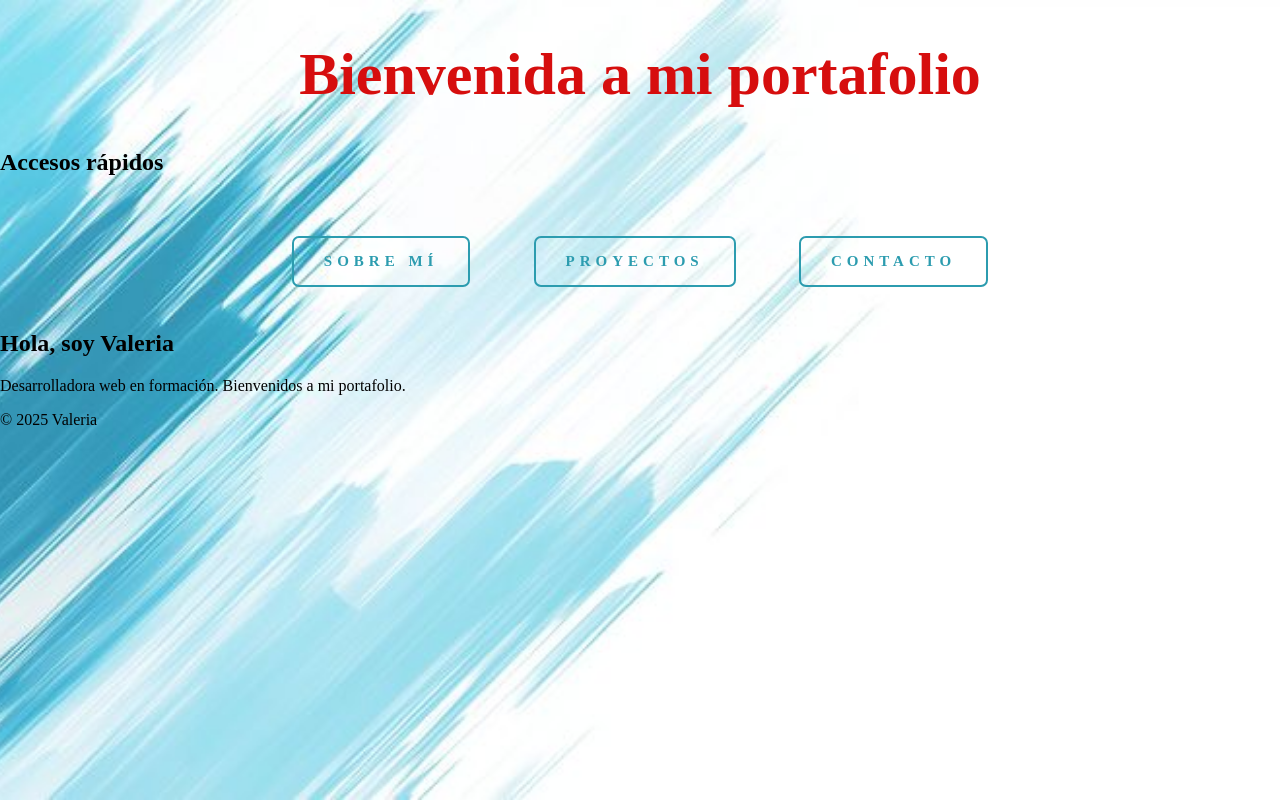
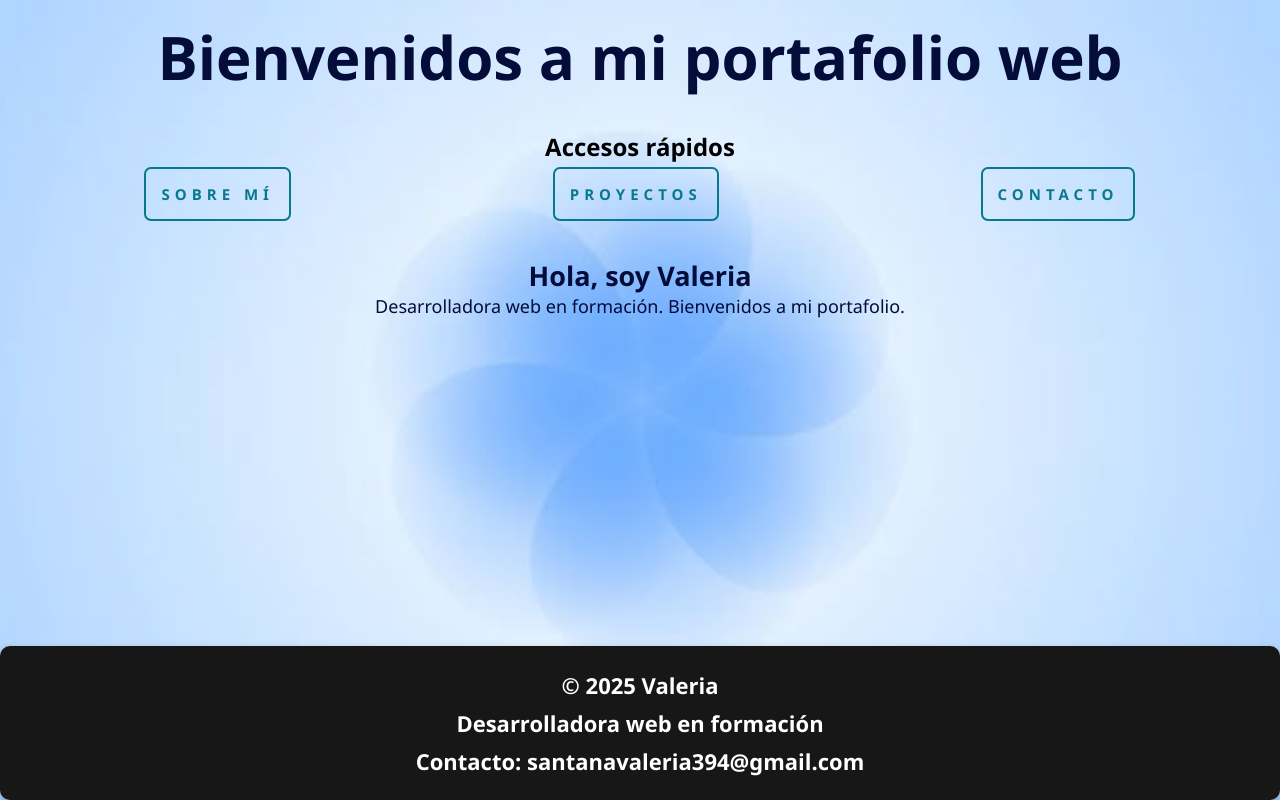
Before and after one commit to ssValeria/ssValeria.github.io, a plain HTML site: page index.html in a window 1280 px wide. Drawn offline with Linux system fonts and the light colour scheme.

Commit message:
cambios portada

```diff
--- a/estilos.css
+++ b/estilos.css
@@ -1,57 +1,73 @@
-/* estilos index */
+/* declaraciones colores */
+:root {
+    --color-primary: #08798d;
+    --color-primary-hover: #70bdca;
+    --color-bg-footer: #171717;
+    --color-text-footer: #ffffff;
+    --font-family: 'Segoe UI', Tahoma, Geneva, Verdana, sans-serif;
+}
+
+/* Reset básico y body */
+* {
+    box-sizing: border-box;
+    margin: 0;
+    padding: 0;
+}
 
 html {
-    background: url(fondo1.png) no-repeat center center fixed;
+    background: url(fondo.png) no-repeat center center fixed;
     background-size: cover;
+    font-family: var(--font-family);
 }
 
 body {
     background: transparent;
-    margin: 0;
-    padding: 0;
+    min-height: 100vh;
+    display: flex;
+    flex-direction: column;
 }
 
+/* Header */
 .header {
-    font-size: 30px;
+    font-size: clamp(24px, 3vw, 30px);
     text-align: center;
-    color: #d60e0e;
-
+    color: #040c3a;
+    padding: 1rem;
 }
 
-/* estilo botones index*/
+/* Quick Access */
+.quick-access {
+    text-align: center;
+    padding: 1rem 0;
+}
+
+/* Botones */
 .button-container {
     display: flex;
     flex-wrap: wrap;
-    gap: 1rem;
+    gap: 0.3rem;
     justify-content: center;
-    padding-top: 1rem;
+    padding: 0 1rem 1rem 1rem;
 }
 
 .button_index {
-    margin: 2%;
-    padding: 1em 2em;
+    position: relative;
+    display: inline-block;
+    margin: 0.5% auto;
+    padding: 1em 1em;
     border: none;
     border-radius: 5px;
     font-weight: bold;
     letter-spacing: 5px;
     text-transform: uppercase;
     cursor: pointer;
-    color: #2c9caf;
-    transition: all 1000ms;
+    color: var(--color-primary);
     font-size: 15px;
-    position: relative;
-    overflow: hidden;
-    outline: 2px solid #2c9caf;
-    display: inline-block;
     text-align: center;
     text-decoration: none;
-}
-
-.button_index:hover {
-    color: #ffffff;
-    transform: scale(1.1);
-    outline: 2px solid #70bdca;
-    box-shadow: 4px 5px 17px -4px #268391;
+    outline: 2px solid var(--color-primary);
+    overflow: hidden;
+    transition: color 0.4s ease, transform 0.4s ease, outline 0.4s ease, box-shadow 0.4s ease;
 }
 
 .button_index::before {
@@ -61,12 +77,91 @@ body {
     top: 0;
     width: 0;
     height: 100%;
-    background-color: #2c9caf;
+    background-color: rgba(44, 156, 175, 0.8);
     transform: skewX(45deg);
     z-index: -1;
-    transition: width 1000ms;
+    transition: width 600ms ease;
+}
+
+.button_index:hover {
+    color: #ffffff;
+    transform: scale(1.1);
+    outline: 2px solid var(--color-primary-hover);
+    box-shadow: 4px 5px 17px -4px var(--color-primary);
 }
 
 .button_index:hover::before {
     width: 250%;
 }
+
+.button_index:focus {
+    outline: 3px dashed var(--color-primary);
+    outline-offset: 2px;
+}
+
+/* Main Section */
+main section {
+    max-width: 700px;
+    margin: 0 auto 2rem auto;
+    padding: 0 1rem;
+    text-align: center;
+    color: #040c3a;
+    font-size: clamp(16px, 2vw, 18px);
+}
+
+/* Footer */
+footer {
+    text-align: center;
+    padding: 16px;
+    background-color: var(--color-bg-footer);
+    color: var(--color-text-footer);
+    border-radius: 10px;
+    box-shadow: 0px 4px 8px rgba(0, 0, 0, 0.3);
+    font-size: clamp(16px, 2vw, 22px);
+    margin-top: auto;
+    transition: background-color 0.3s ease;
+}
+
+footer p {
+    margin: 8px 0;
+    font-weight: bold;
+}
+
+footer a {
+    color: var(--color-text-footer);
+    font-weight: bold;
+    text-decoration: none;
+    transition: color 0.3s ease;
+    cursor: pointer;
+}
+
+footer a:hover,
+footer a:focus {
+    color: var(--color-primary);
+    text-decoration: underline;
+}
+
+/* Responsive */
+@media (max-width: 600px) {
+    .button-container {
+        flex-direction: column;
+        gap: 0.7rem;
+        padding-bottom: 1rem;
+    }
+
+    .button_index {
+        width: 80%;
+        margin: 0 auto;
+        padding: 1em 3em;
+        letter-spacing: 3px;
+    }
+
+    .header {
+        font-size: 24px;
+        padding: 1rem 0;
+    }
+
+    main section {
+        font-size: 16px;
+    }
+}
--- a/index.html
+++ b/index.html
@@ -7,18 +7,20 @@
         <link rel="stylesheet" href="estilos.css" />
     </head>
     <body>
-        <header class="header">
-            <h1>Bienvenida a mi portafolio</h1>
+        <header class="header" role="banner">
+            <h1>Bienvenidos a mi portafolio web</h1>
         </header>
 
-        <section class="quick-access">
-            <h2>Accesos rápidos</h2>
-            <div class="button-container">
-                <a href="sobre.html" class="button_index"> Sobre mí </a>
-                <a href="proyectos.html" class="button_index"> Proyectos </a>
-                <a href="contacto.html" class="button_index"> Contacto </a>
-            </div>
-        </section>
+        <nav aria-label="Accesos rápidos">
+            <section class="quick-access">
+                <h2>Accesos rápidos</h2>
+                <div class="button-container">
+                    <a href="sobre.html" class="button_index">Sobre mí</a>
+                    <a href="proyectos.html" class="button_index">Proyectos</a>
+                    <a href="contacto.html" class="button_index">Contacto</a>
+                </div>
+            </section>
+        </nav>
 
         <main>
             <section>
@@ -28,8 +30,12 @@
             </section>
         </main>
 
-        <footer>
+        <footer role="contentinfo">
             <p>© 2025 Valeria</p>
+            <p>Desarrolladora web en formación</p>
+            <p>Contacto: <a
+                    href="mailto:santanavaleria394@gmail.com">santanavaleria394@gmail.com</a></p>
         </footer>
+
     </body>
 </html>
```
Also changed, not shown: fondo.png (added), fondo1.png (deleted).
